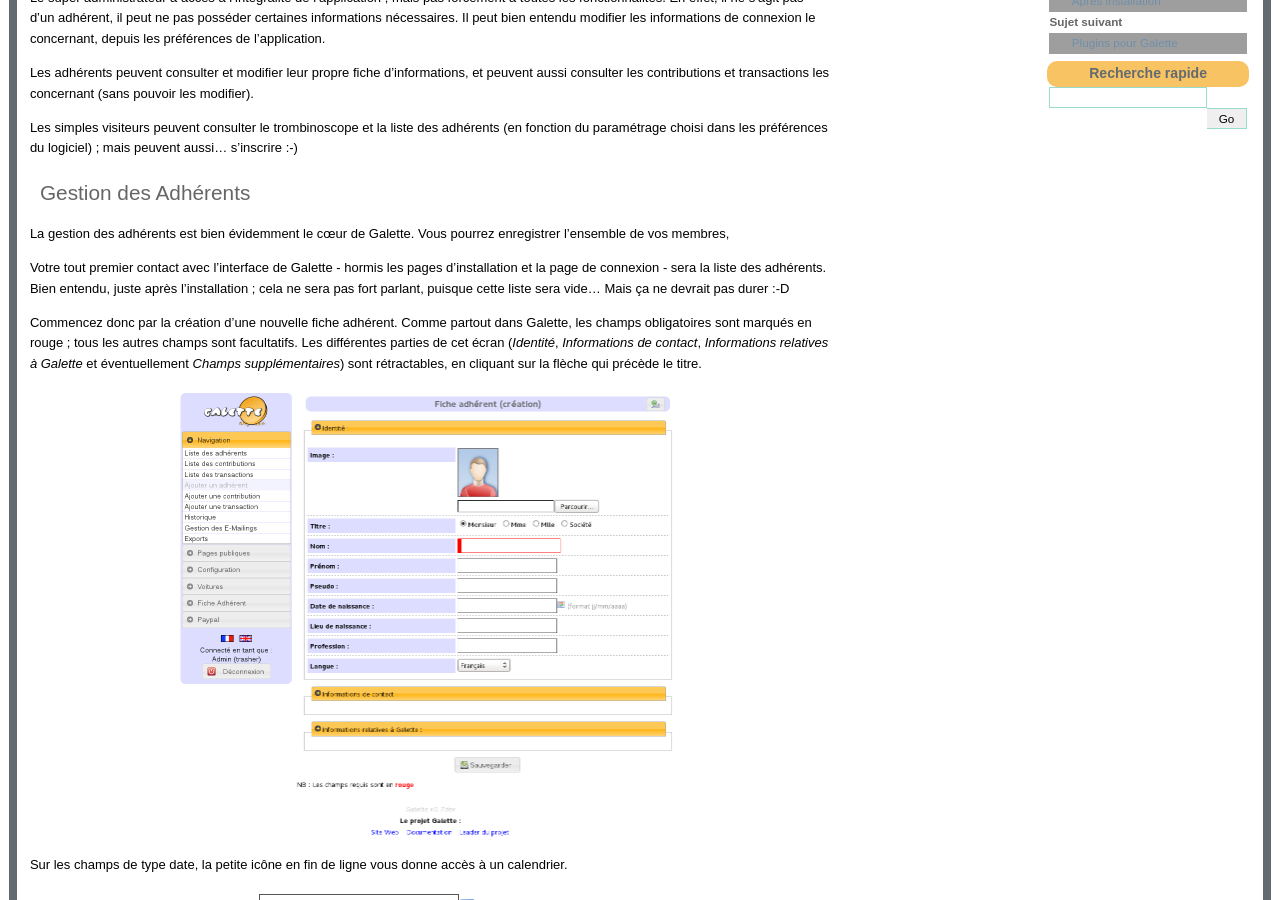
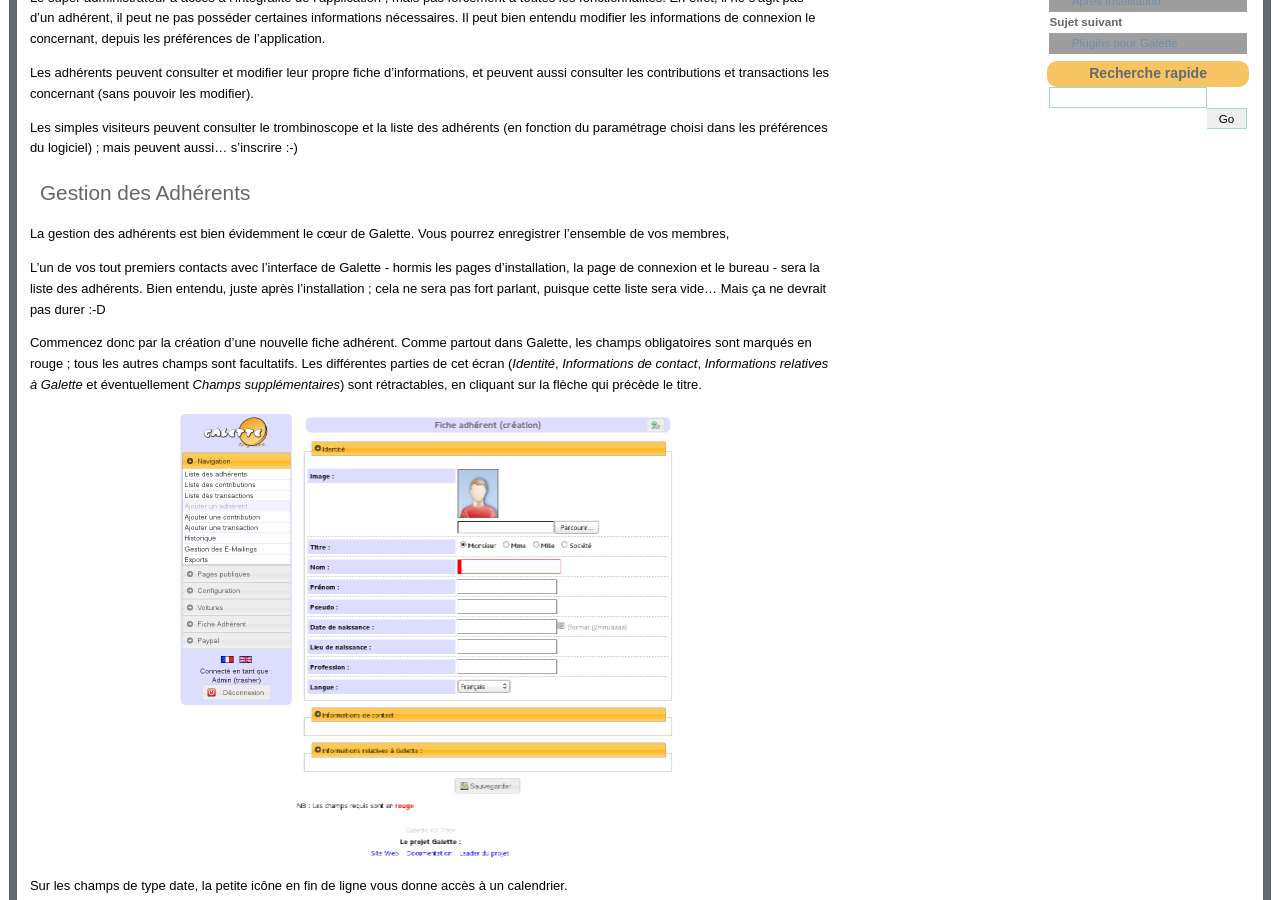
Before and after one commit to galette/galettedoc, a Sphinx documentation site: the page built from source/usermanual/index.rst, in a window 1280 px wide and 900 px high, scrolled down 759 px. Built offline with Sphinx 7.4.7, drawn with Linux system fonts in a browser that asks for light colours; grey boxes are pictures that could not be loaded.

Commit message:
Précisions

```diff
--- a/source/usermanual/index.rst
+++ b/source/usermanual/index.rst
@@ -45,7 +45,7 @@
 
 La gestion des adhérents est bien évidemment le cœur de Galette. Vous pourrez enregistrer l'ensemble de vos membres,
 
-Votre tout premier contact avec l'interface de Galette - hormis les pages d'installation et la page de connexion - sera la liste des adhérents. Bien entendu, juste après l'installation ; cela ne sera pas fort parlant, puisque cette liste sera vide... Mais ça ne devrait pas durer :-D
+L'un de vos tout premiers contacts avec l'interface de Galette - hormis les pages d'installation, la page de connexion et le bureau - sera la liste des adhérents. Bien entendu, juste après l'installation ; cela ne sera pas fort parlant, puisque cette liste sera vide... Mais ça ne devrait pas durer :-D
 
 Commencez donc par la création d'une nouvelle fiche adhérent. Comme partout dans Galette, les champs obligatoires sont marqués en rouge ; tous les autres champs sont facultatifs. Les différentes parties de cet écran (`Identité`, `Informations de contact`, `Informations relatives à Galette` et éventuellement `Champs supplémentaires`) sont rétractables, en cliquant sur la flèche qui précède le titre.
 
```
